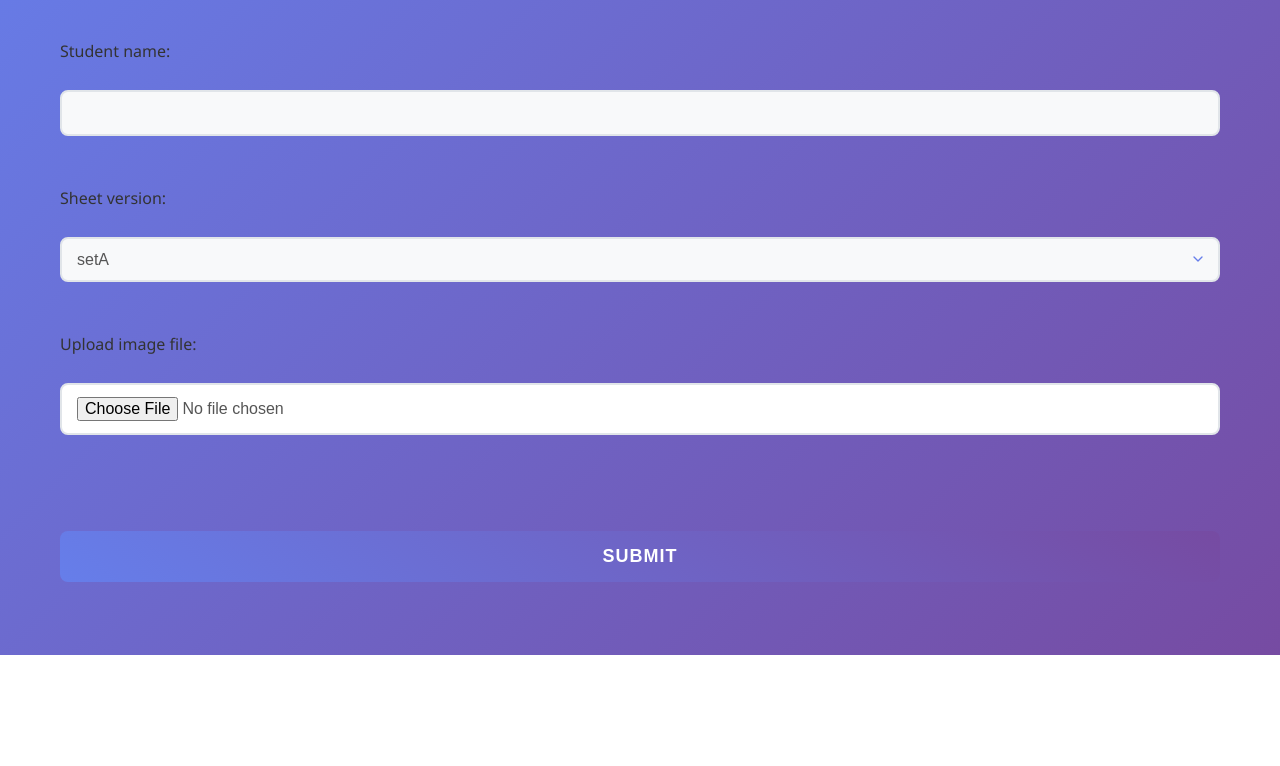
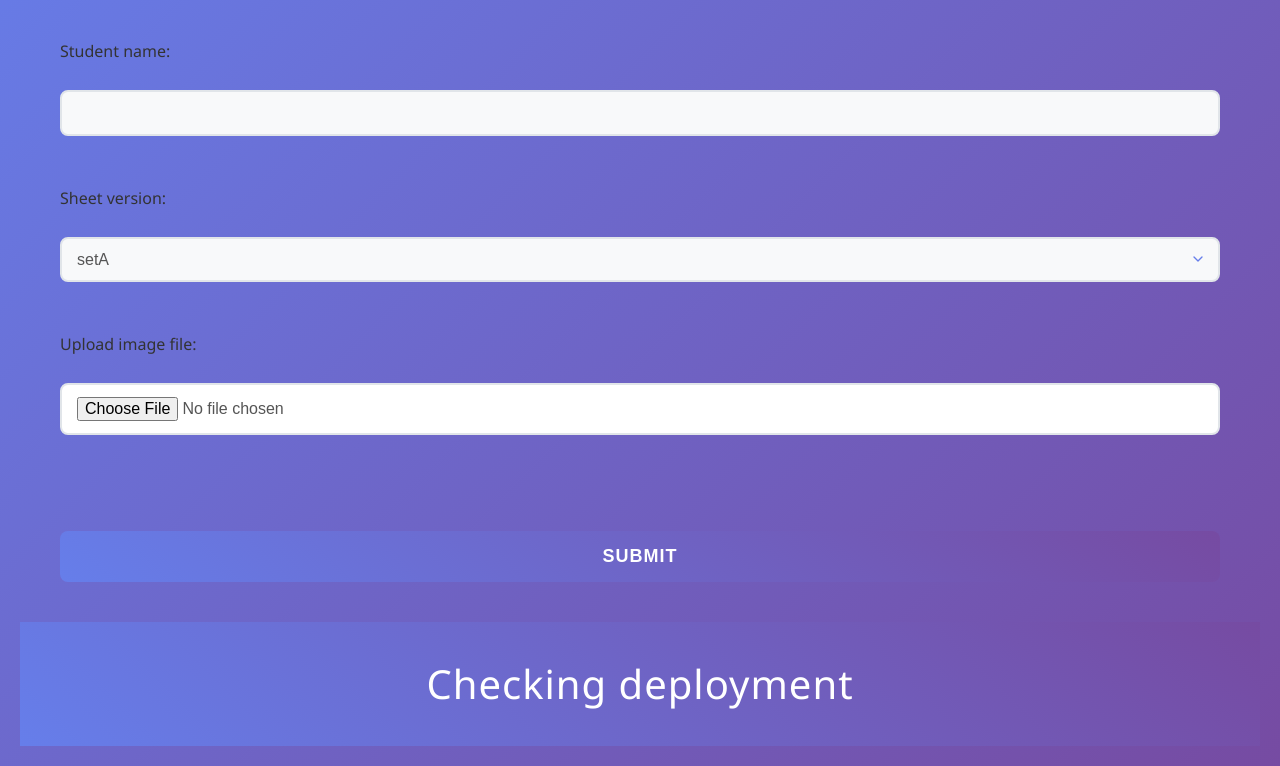
Before and after one commit to Mahadevh65/OMR-Evaluation, a Flask app: page / in a window 1280 px wide. Shown: the part 145-911 px from the top of the page. Before the commit the page ends 800 px from the top, so only its background shows below. Run offline with Flask 3, Linux system fonts and the light colour scheme.

Commit message:
checking deployment

```diff
--- a/templates/upload.html
+++ b/templates/upload.html
@@ -19,5 +19,7 @@
       Upload image file: <input type="file" name="file" /><br/>
       <input type="submit" value="Submit" />
     </form>
+
+    <h1>Checking deployment</h1>
   </body>
 </html>
```
